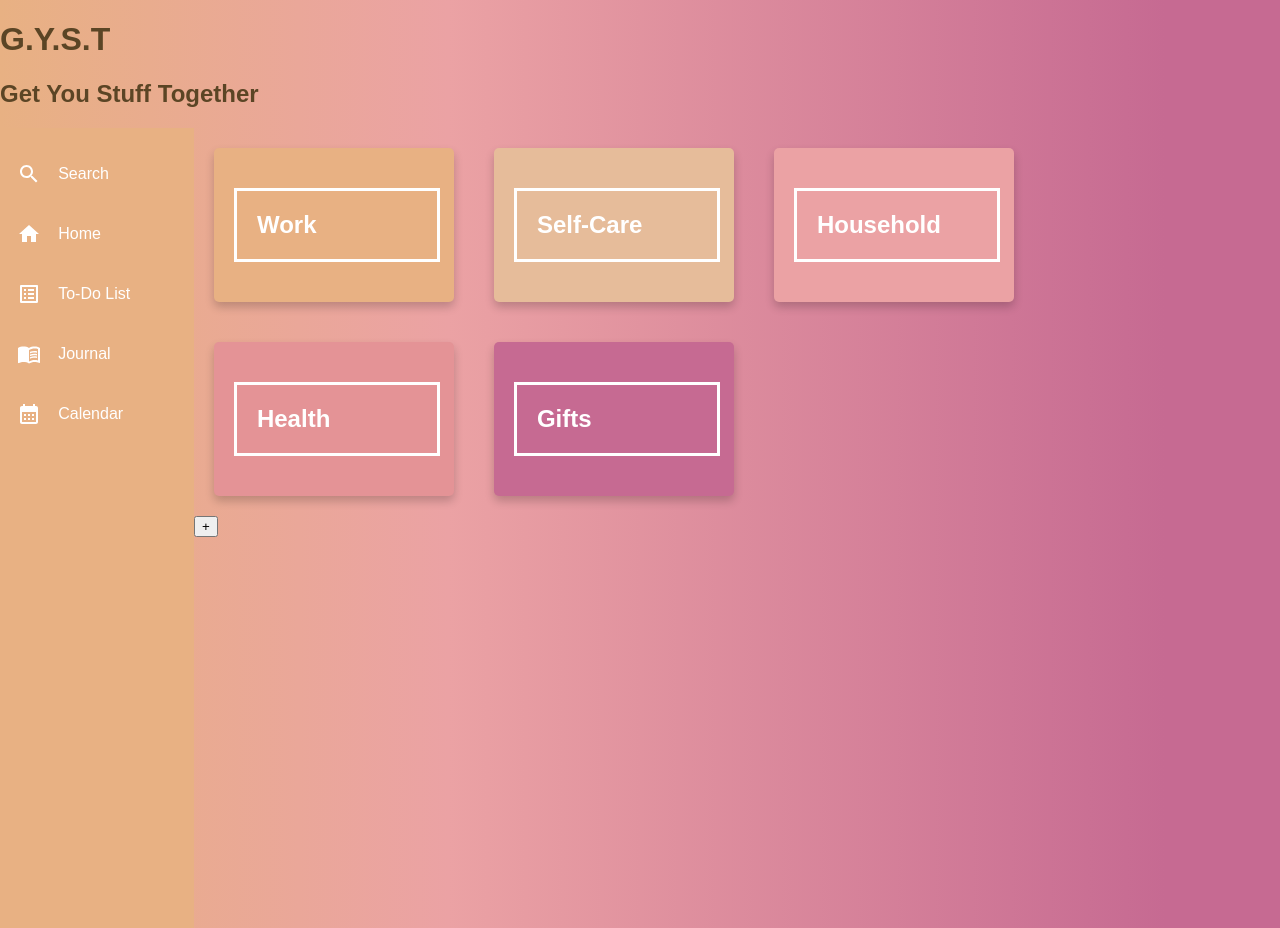
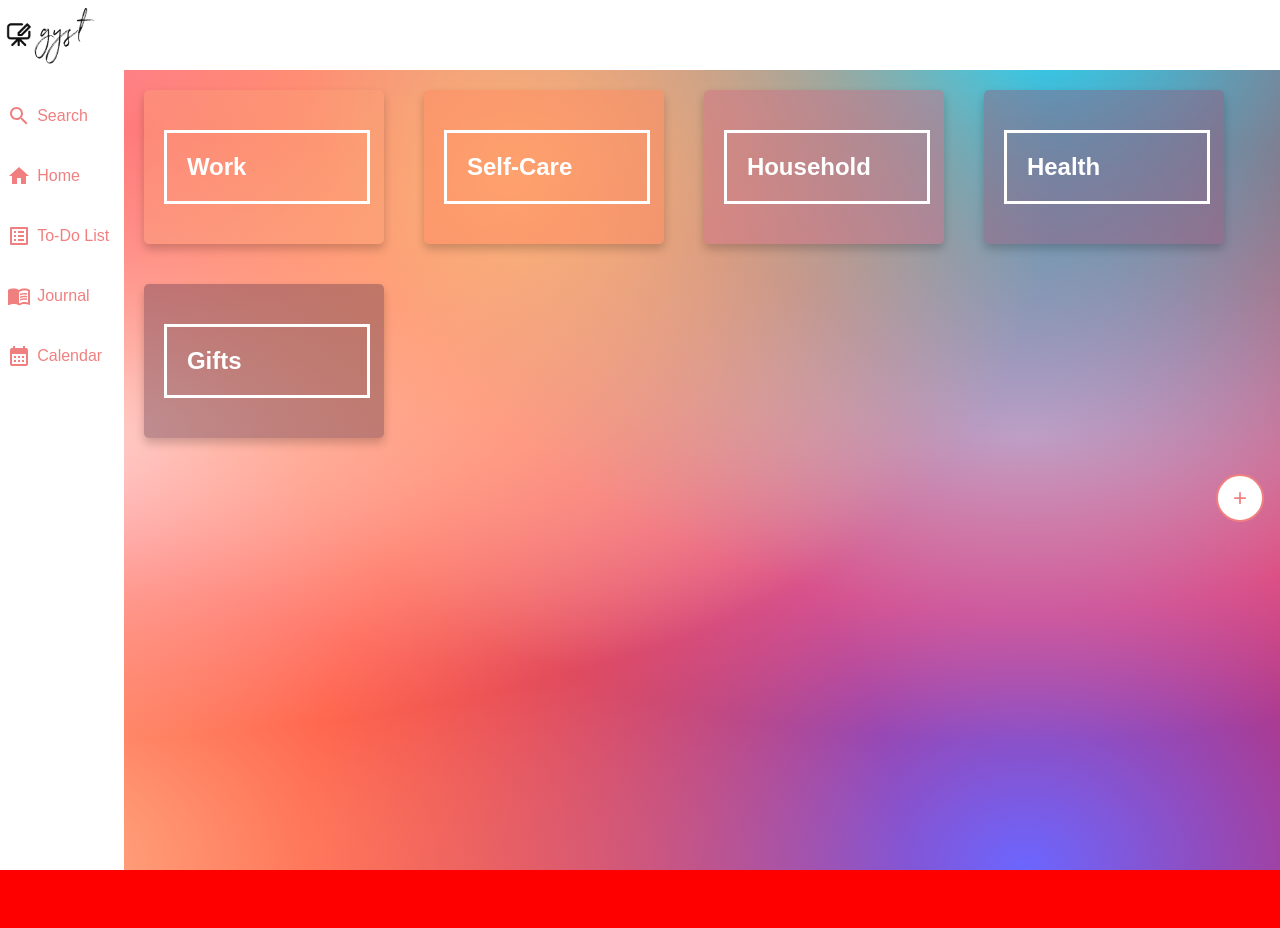
Before and after one commit to samra-a/Frontend_Project_digitalPlanner, a React (Create React App) app: page / in a window 1280 px wide. After the commit the page ends 870 px from the top, so only its background shows below. Built offline with nearby package versions, Linux system fonts and the light colour scheme; no server answers.

Commit message:
css changes

```diff
--- a/src/App.css
+++ b/src/App.css
@@ -1,5 +1,5 @@
 /* app container */
- .app>h1 {
+.app>h1 {
   color: #5b4525;
 }
 
@@ -7,47 +7,68 @@
   color: #5b4525;
 }
 
+.header {
+  display: flex;
+  background-color: white;
+}
 
+.header img {
+  max-width: 100px;
+}
 
+.header h2 {
+  font-family: Arial, Helvetica, sans-serif;
+  font-size: 15px;
+  text-align: right;
+}
 
 body {
   margin: 0;
   padding: 0;
   font-family: Arial, Helvetica, sans-serif;
-  background: rgb(232,177,131);
-  background: linear-gradient(90deg, rgba(232,177,131,1) 0%, rgba(235,162,164,1) 35%, rgba(198,106,146,1) 91%);
+  /* background: rgb(232,177,131);
+  background: linear-gradient(90deg, rgba(232,177,131,1) 0%, rgba(235,162,164,1) 35%, rgba(198,106,146,1) 91%); */
+  background-color: hsla(0, 100%, 50%, 1);
+  background-image:
+    radial-gradient(at 40% 20%, hsla(28, 100%, 74%, 1) 0px, transparent 50%),
+    radial-gradient(at 80% 0%, hsla(189, 100%, 56%, 1) 0px, transparent 50%),
+    radial-gradient(at 0% 50%, hsla(355, 100%, 93%, 1) 0px, transparent 50%),
+    radial-gradient(at 80% 50%, hsla(340, 100%, 76%, 1) 0px, transparent 50%),
+    radial-gradient(at 0% 100%, hsla(22, 100%, 77%, 1) 0px, transparent 50%),
+    radial-gradient(at 80% 100%, hsla(242, 100%, 70%, 1) 0px, transparent 50%),
+    radial-gradient(at 0% 0%, hsla(343, 100%, 76%, 1) 0px, transparent 50%);
 }
 
-.whole_container{
+.whole_container {
   display: flex;
   flex-direction: row;
 
 }
 
-.container_top{
+.container_top {
   display: flex;
 }
 
 .Sidebar {
   height: 100vh;
-  width: 250px;
-  background-color: rgb(232,177,131);
+  width: 150px;
+  background-color: white;
 }
 
-.SidebarList{
+.SidebarList {
   height: auto;
   padding: 0;
   width: 100%;
 }
 
-.SidebarList .row{
+.SidebarList .row {
   width: 100%;
   height: 60px;
   list-style-type: none;
   margin: 0%;
   display: flex;
   flex-direction: row;
-  color: white;
+  color: lightcoral;
   justify-content: center;
   align-items: center;
   font-family: Arial, Helvetica, sans-serif;
@@ -55,12 +76,14 @@ body {
 
 .SidebarList .row:hover {
   cursor: pointer;
-  background-color: rgb(202, 149, 120);
+  background-color: lightcoral;
 }
 
 .SidebarList #active {
-  background-color: rgb(202, 149, 120);
+  background-color: lightcoral;
+  color: white;
 }
+
 .row #icon {
   flex: 30%;
   display: grid;
@@ -88,10 +111,10 @@ body {
   transition-duration: 0.4s;
 }
 
-.category  {
+.category {
   width: 200px;
   max-width: 800px;
-  margin: 20px ;
+  margin: 20px;
   padding: 20px;
   background-color: #201d19;
   border-radius: 5px;
@@ -99,14 +122,14 @@ body {
   height: max-content;
 }
 
-.category_container{
+.category_container {
   width: 100%;
   flex-wrap: wrap;
   display: flex;
   justify-content: left;
 }
 
-.category > h2 {
+.category>h2 {
   width: 80%;
   border-width: 2px;
   border: solid;
@@ -118,29 +141,43 @@ body {
   /* box-shadow: 0px 5px 10px 0px rgba(0, 0, 0, 0.2); */
 }
 
-.title{
-  color: #5b4525;
+.title {
+  color: white;
   cursor: pointer;
 }
-.Work{
-  background-color: #e8b183;
+
+.Work {
+  background-color: #faa1755b;
+
 }
-.Self-Care{
-  background-color: #e6bc9a;
+
+.Self-Care {
+  background-color: #ff8b6181;
+
 }
-.Household{
-  background-color: #eba2a4;
+
+.Household {
+  background-color: #ce6a8570;
+
 }
-.Health{
-  background-color: #e49396;
+
+.Health {
+  background-color: #98527767;
+
 }
-.Gifts{
-  background-color: #c66a92;
+
+.Gifts {
+  background-color: #5c374c64;
+
+}
+
+.container_bottom {
+  text-align: right;
 }
 
 /* MODAL BUTTON */
 
-.App .openModalBtn {
+.openModalBtn {
   border-radius: 50%;
   border: 2px solid lightcoral;
   color: lightcoral;
@@ -149,9 +186,11 @@ body {
   height: 2em;
   width: 2em;
   cursor: pointer;
+  right: 0;
+  margin: 1rem;
 }
 
-.App .openModalBtn:hover {
+.openModalBtn:hover {
   background-color: lightcoral;
   color: white;
   transition-duration: 0.4s;
@@ -161,18 +200,33 @@ body {
   width: max-content;
   height: max-content;
   border-radius: 5px;
-  background-color: #ceae9dff;
+  background-color: white;
   box-shadow: rgba(0, 0, 0, 0.35) 0px 5px 15px;
   display: flex;
   flex-direction: column;
   padding: 25px;
+  position: absolute;
+  left: 50%;
+  top: 50%;
+  transform: translate(-50%, -50%);
 }
 
 .modalContainer .title {
   display: inline-block;
   text-align: center;
   margin-top: 10px;
-  color: white;
+  color: black;
+  margin: 0;
+  font-family: Arial, Helvetica, sans-serif;
+  font-size: 12px;
+  font-weight: bold;
+}
+
+.modalContainer p {
+  margin-bottom: 0;
+  font-family: Arial, Helvetica, sans-serif;
+  font-size: 12px;
+
 }
 
 .titleCloseBtn {
@@ -182,7 +236,7 @@ body {
 
 .titleCloseBtn button {
   background-color: transparent;
-  color: white;
+  color: black;
   border: none;
   font-size: 25px;
   cursor: pointer;
@@ -202,13 +256,14 @@ body {
   display: flex;
   justify-content: center;
   align-items: center;
+  margin-top: 0.5rem;
 }
 
 .modalContainer .footer button {
-  background-color: rgb(202, 149, 120);
+  background-color: lightcoral;
   color: white;
   border: solid;
-  border-color: rgb(202, 149, 120);
+  border-color: lightcoral;
   border-radius: 20px;
   height: 40px;
   width: 100px;
@@ -219,9 +274,9 @@ body {
 
 .modalContainer .footer button:hover {
   background-color: white;
-  border-color: rgb(202, 149, 120);
+  border-color: lightcoral;
   border-width: 2px;
-  color: rgb(202, 149, 120);
+  color: lightcoral;
   transition-duration: 0.4s;
   font-weight: bold;
 }
@@ -229,3 +284,23 @@ body {
 #cancelBtn {
   background-color: white;
 }
+
+.list-design .add-item-button {
+  background-color: lightcoral;
+  color: white;
+  border: solid;
+  border-color: lightcoral;
+  border-radius: 2px;
+  height: 20px;
+  width: 20px;
+  cursor: pointer;
+}
+
+ .list-design .add-item-button:hover {
+  background-color: white;
+  border-color: lightcoral;
+  border-width: 2px;
+  color: lightcoral;
+  transition-duration: 0.4s;
+  font-weight: bold;
+}
--- a/src/App.js
+++ b/src/App.js
@@ -1,12 +1,14 @@
 import './App.css';
 import ToDoListContainer from './containers/toDoListContainer';
+import Header from './components/Header';
 
 function App() {
   return (
 
+
     <div className="app">
-    <h1>G.Y.S.T</h1>
-    <h2>Get You Stuff Together</h2>
+
+    <Header/>
     <ToDoListContainer/>
 
     </div>
--- /dev/null
+++ b/src/components/Header.js
@@ -0,0 +1,17 @@
+
+
+const Header = ()=> {
+
+  return (
+    <>
+    <div className='header'>
+
+      <img src="./Images/Logo.png" alt='logo'></img>
+    </div>
+
+    </>
+  );
+
+}
+
+export default  Header;
--- a/src/components/ToDoList.js
+++ b/src/components/ToDoList.js
@@ -53,6 +53,7 @@ const ToDoList = ({ toDoList, handleAddItemButtonClick }) => {
 
 
     return (
+        <div className="list-design">
         <div onClick={handleClick}>
             <h3 className="title">{toDoList.title}</h3>
             {open && (
@@ -61,10 +62,12 @@ const ToDoList = ({ toDoList, handleAddItemButtonClick }) => {
             <div className="add-item-button">
                 <button onClick={onButtonClick}>+</button>
             </div>
+
             </>
+
         )}
         </div>
-
+        </div>
     );
 }
 
--- a/src/components/ToDoListForm.js
+++ b/src/components/ToDoListForm.js
@@ -32,11 +32,9 @@ const ToDoListForm = ({saveToDoList, closeModal}) => {
       <h2>Create A New Task</h2>
     </div>
     <div className='body'>
-      <p>Enter Title</p>
-      <p>Select category</p>
 
     <form onSubmit={handleSubmit}>
-        <h2>Create a List</h2>
+    <p>Enter Title</p>
       <input
         type="text"
         id="listTitle"
@@ -44,6 +42,7 @@ const ToDoListForm = ({saveToDoList, closeModal}) => {
         value={newToDoList.title}
         onChange={(e) => setNewToDoList({ ...newToDoList, title: e.target.value })}
       />
+      <p>Select category</p>
       <select
       onChange={handleCategoryChange}
       name="category"
@@ -54,15 +53,16 @@ const ToDoListForm = ({saveToDoList, closeModal}) => {
         <option value= "HEALTH"> Health</option>
         <option value= "HOUSEHOLD"> Household</option>
       </select>
-      <input className="add-list-button" type="submit" value= "create"/>
+      {/* <input className="add-list-button" type="submit" value= "create"/> */}
+      <div className='footer'>
+      <button onClick={() => closeModal(false)}>Cancel</button>
+      <button type="submit">Submit</button>
+    </div>
       {/* <button type="button" onClick={handleDelete}>Delete List</button> */}
     </form>
 
     </div>
-    <div className='footer'>
-      <button onClick={() => closeModal(false)}>Cancel</button>
-      <button>Submit</button>
-    </div>
+
   </div>
   );
 };
```
Also changed, not shown: public/Images/Logo.png (added).
